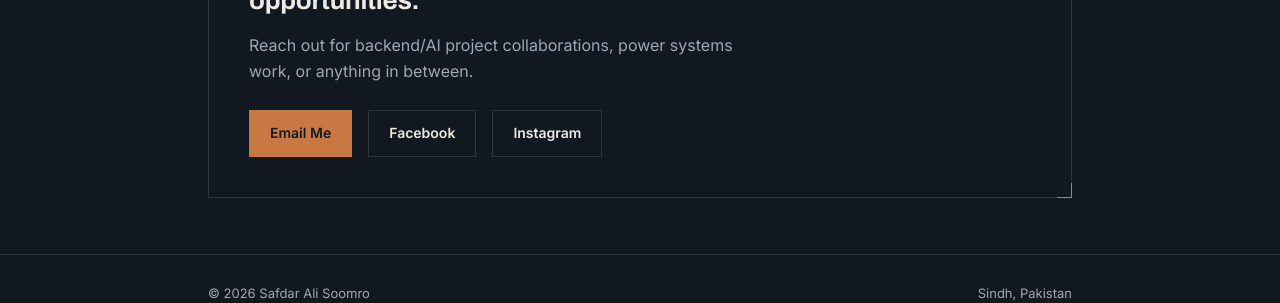
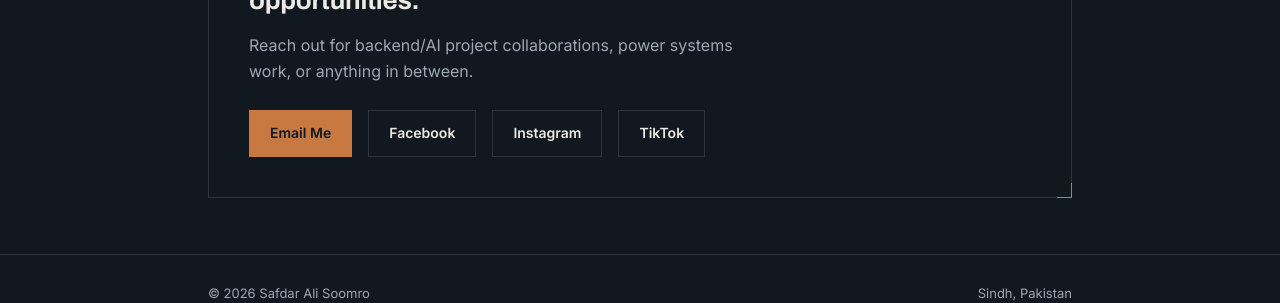
Before and after one commit to Safdarali713/Safdarali713.github.io, a Jekyll site: the page built from index.html, in a window 1280 px wide and 900 px high, scrolled down 4751 px. Shown: the part 556-859 px from the top of the window. Built offline with Jekyll 4.4.1, drawn with Linux system fonts in a browser that asks for light colours.

Commit message:
Update index.html

```diff
--- a/index.html
+++ b/index.html
@@ -23,9 +23,9 @@ layout: null
       "name": "Sukkur IBA University"
     },
     "sameAs": [
-      "https://www.facebook.com/apna_facebook_username",
+      "https://www.facebook.com/safdarali713",
       "https://www.instagram.com/safdar_ali859?igsi=bnZuczJjeGU2OHlm",
-      "https://www.tiktok.com/@apna_tiktok_username"
+      "https://www.tiktok.com/@engr.safdar.ali2"
     ]
   }
   </script>
@@ -460,8 +460,9 @@ layout: null
       <p>Reach out for backend/AI project collaborations, power systems work, or anything in between.</p>
       <div class="contact-links">
         <a href="mailto:safdarsoomro023@gmail.com" class="btn primary">Email Me</a>
-        <a href="https://www.facebook.com/apna_facebook_username" target="_blank" rel="noopener noreferrer" class="btn">Facebook</a>
+        <a href="https://www.facebook.com/safdarali713" target="_blank" rel="noopener noreferrer" class="btn">Facebook</a>
         <a href="https://www.instagram.com/safdar_ali859?igsi=bnZuczJjeGU2OHlm" target="_blank" rel="noopener noreferrer" class="btn">Instagram</a>
+        <a href="https://www.tiktok.com/@engr.safdar.ali2" target="_blank" rel="noopener noreferrer" class="btn">TikTok</a>
       </div>
     </div>
   </div>
```
